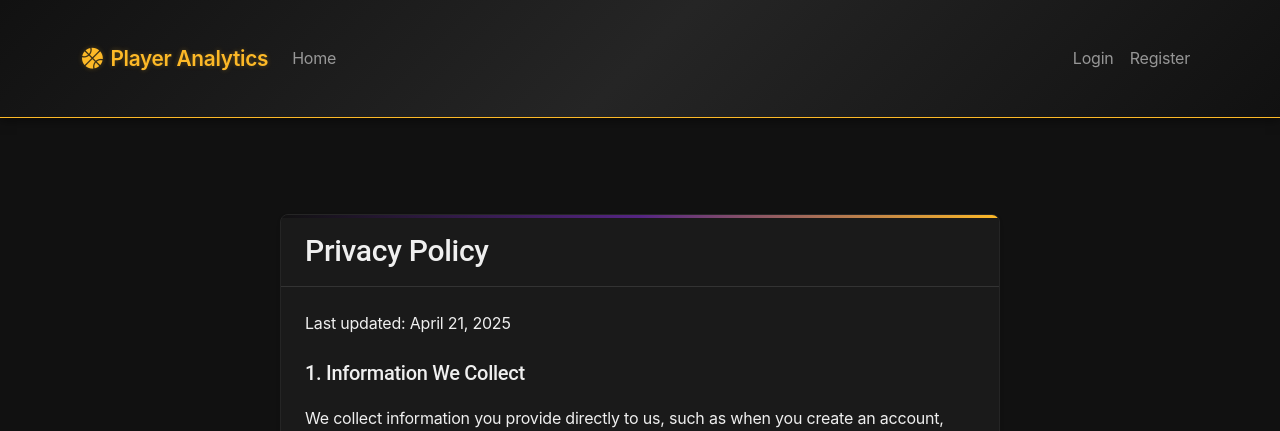
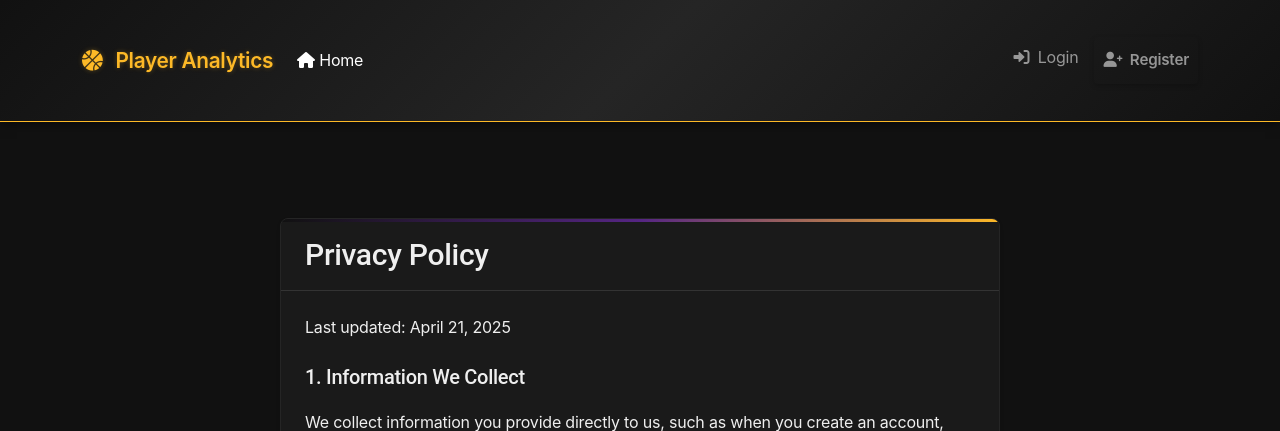
Before and after one commit to ziyusteve/CITS5505-AgileWebDev-GroupProject, a Flask app: page /auth/privacy in a window 1280 px wide. Shown: the top 431 px of the page. Run offline with Flask 3, Linux system fonts and the light colour scheme; some libraries are stand-ins or nearby versions.

```diff
--- a/app/templates/base.html
+++ b/app/templates/base.html
@@ -21,44 +21,68 @@
     {% block head %}{% endblock %}
 </head>
 <body>
-    <!-- Navigation -->
+    <!-- Enhanced Navigation with Dropdown -->
     <nav class="navbar navbar-expand-lg navbar-dark">
         <div class="container">
-            <a class="navbar-brand" href="{{ url_for('main.index') }}"><i class="fas fa-basketball-ball me-2"></i>Player Analytics</a>
-            <button class="navbar-toggler" type="button" data-bs-toggle="collapse" data-bs-target="#navbarNav" aria-controls="navbarNav" aria-expanded="false" aria-label="Toggle navigation">
+            <a class="navbar-brand" href="{{ url_for('main.index') }}">
+                <i class="fas fa-basketball-ball me-2 bounce-subtle"></i>
+                <span class="brand-text">Player Analytics</span>
+            </a>
+            <button class="navbar-toggler" type="button" data-bs-toggle="collapse" data-bs-target="#navbarNav"
+                    aria-controls="navbarNav" aria-expanded="false" aria-label="Toggle navigation">
                 <span class="navbar-toggler-icon"></span>
             </button>
             <div class="collapse navbar-collapse" id="navbarNav">
                 <ul class="navbar-nav me-auto">
                     <li class="nav-item">
-                        <a class="nav-link" href="{{ url_for('main.index') }}">Home</a>
+                        <a class="nav-link active" href="{{ url_for('main.index') }}">
+                            <i class="fas fa-home nav-icon"></i> Home
+                        </a>
                     </li>
                     {% if current_user.is_authenticated %}
                     <li class="nav-item">
-                        <a class="nav-link" href="{{ url_for('dashboard.index') }}">Dashboard</a>
+                        <a class="nav-link" href="{{ url_for('dashboard.index') }}">
+                            <i class="fas fa-tachometer-alt nav-icon"></i> Dashboard
+                        </a>
                     </li>
                     <li class="nav-item">
-                        <a class="nav-link" href="{{ url_for('datasets.upload') }}">Upload Data</a>
+                        <a class="nav-link" href="{{ url_for('datasets.upload') }}">
+                            <i class="fas fa-upload nav-icon"></i> Upload Data
+                        </a>
                     </li>
                     <li class="nav-item">
-                        <a class="nav-link" href="{{ url_for('sharing.index') }}">Share Data</a>
+                        <a class="nav-link" href="{{ url_for('sharing.index') }}">
+                            <i class="fas fa-share-alt nav-icon"></i> Share Data
+                        </a>
                     </li>
                     {% endif %}
                 </ul>
                 <ul class="navbar-nav">
                     {% if current_user.is_authenticated %}
-                    <li class="nav-item">
-                        <span class="nav-link">Welcome, {{ current_user.username }}</span>
-                    </li>
-                    <li class="nav-item">
-                        <a class="nav-link" href="{{ url_for('auth.logout') }}">Logout</a>
+                    <li class="nav-item dropdown">
+                        <a class="nav-link dropdown-toggle" href="#" id="navbarDropdown" role="button"
+                           data-bs-toggle="dropdown" aria-expanded="false">
+                            <i class="fas fa-user-circle me-1"></i> {{ current_user.username }}
+                        </a>
+                        <ul class="dropdown-menu dropdown-menu-end" aria-labelledby="navbarDropdown">
+                            <li><a class="dropdown-item" href="#"><i class="fas fa-user-cog me-2"></i> Profile</a></li>
+                            <li><a class="dropdown-item" href="#"><i class="fas fa-cog me-2"></i> Settings</a></li>
+                            <li><hr class="dropdown-divider"></li>
+                            <li><a class="dropdown-item" href="{{ url_for('auth.logout') }}">
+                                <i class="fas fa-sign-out-alt me-2"></i> Logout</a>
+                            </li>
+                        </ul>
                     </li>
                     {% else %}
                     <li class="nav-item">
-                        <a class="nav-link" href="{{ url_for('auth.login') }}">Login</a>
+                        <a class="nav-link" href="{{ url_for('auth.login') }}">
+                            <i class="fas fa-sign-in-alt me-1"></i> Login
+                        </a>
                     </li>
                     <li class="nav-item">
-                        <a class="nav-link" href="{{ url_for('auth.register') }}">Register</a>
+                        <a class="nav-link btn btn-sm btn-outline-gold ms-2" href="{{ url_for('auth.register') }}">
+                            <i class="fas fa-user-plus me-1"></i> Register
+                        </a>
                     </li>
                     {% endif %}
                 </ul>
```
